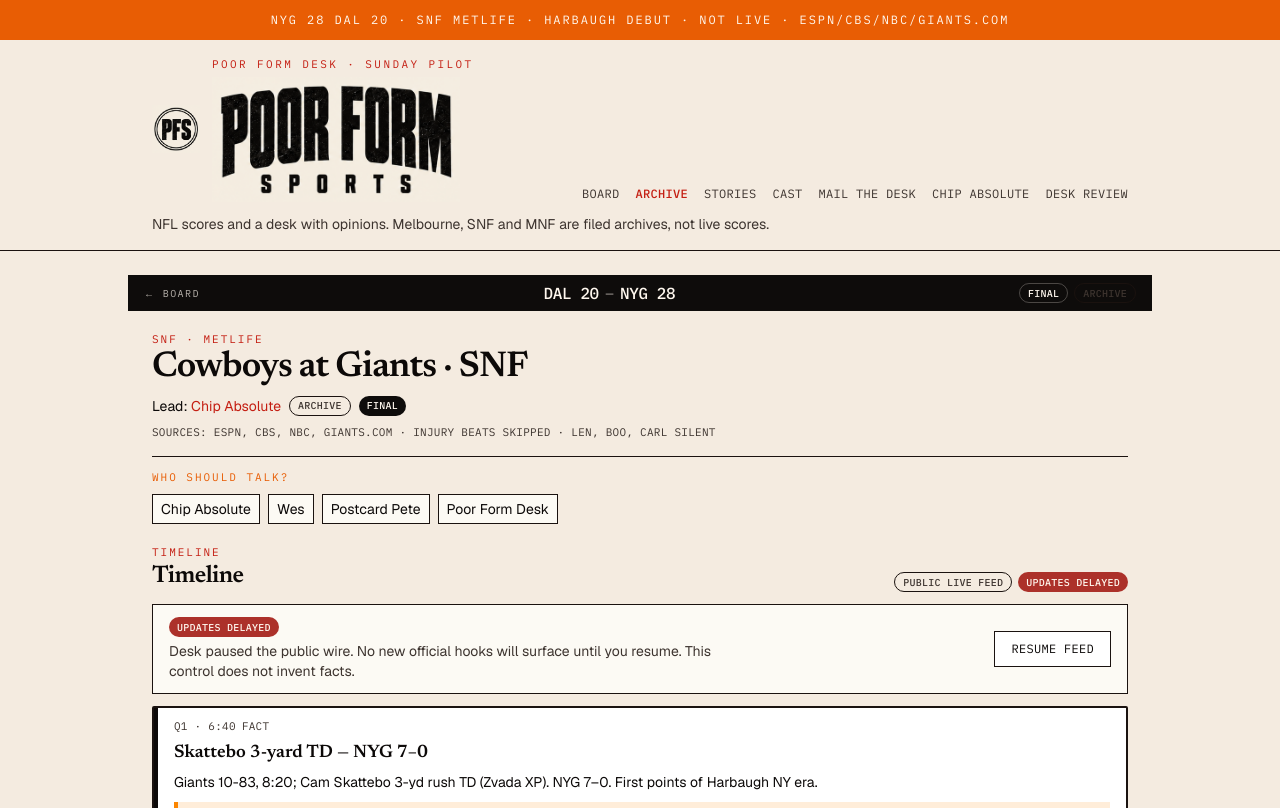
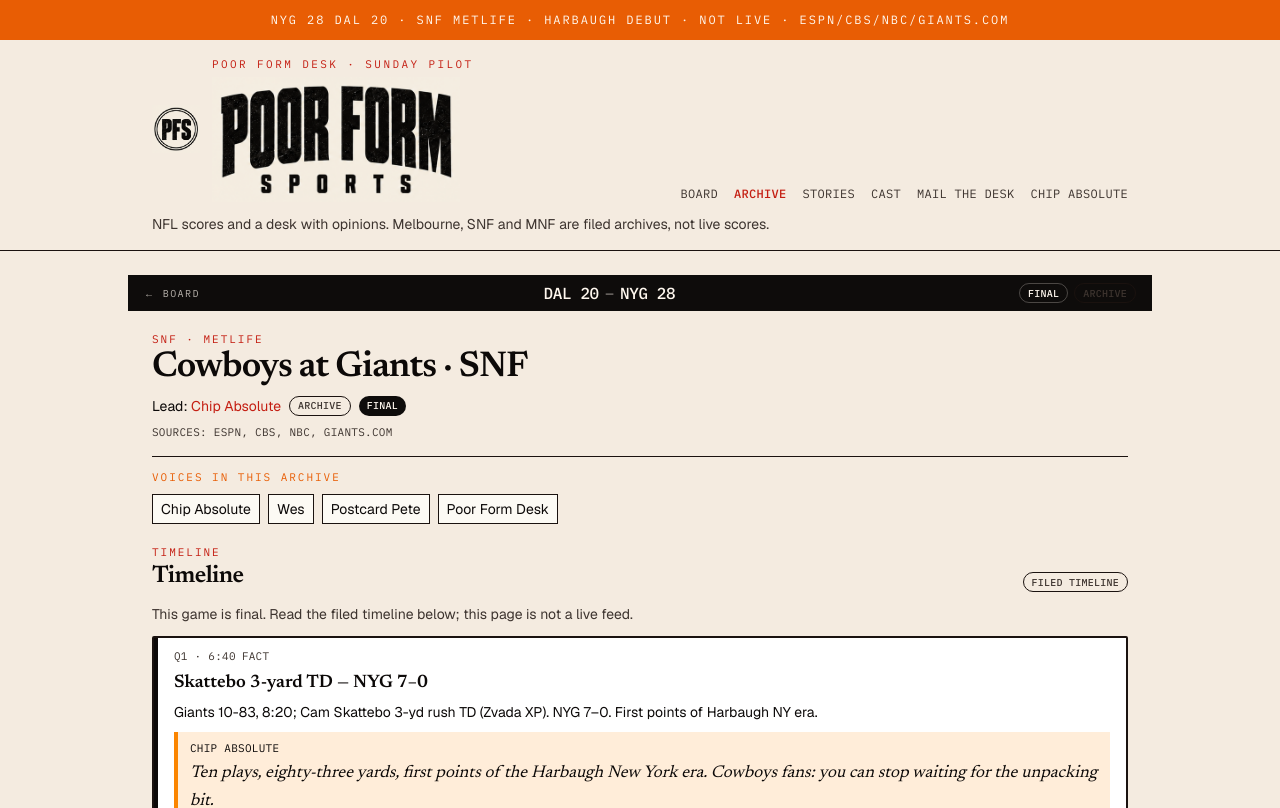
Before and after one commit to dillon-pfs/newsroom-sunday-pilot, a Next.js app: page /games/demo-dal-nyg-snf/delayed in a window 1280 px wide. Shown: the top 808 px of the page. Built offline with nearby package versions, Linux system fonts and the light colour scheme.

Commit message:
Label finished demo archives as filed timelines.
Strip live-wire chrome (Listening, Pause/Resume, Updates delayed) from Melbourne/SNF/MNF archives, drop public Desk review invitations, and keep /review staff-gated. Hold Production.

Co-authored-by: dillon-pfs <dillon-pfs@users.noreply.github.com>

```diff
--- a/app/games/[id]/delayed/page.tsx
+++ b/app/games/[id]/delayed/page.tsx
@@ -1,5 +1,6 @@
 import { GameView } from "@/components/game-view";
 import { getPublicGame, listPublicGames } from "@/lib/live/public";
+import { shareMetadata } from "@/lib/share";
 
 export function generateStaticParams() {
   return listPublicGames()
@@ -12,7 +13,14 @@ export async function generateMetadata({
 }: PageProps<"/games/[id]/delayed">) {
   const { id } = await params;
   const game = getPublicGame(id);
-  return { title: game ? `${game.name} · Updates delayed` : "Game" };
+  if (!game) return { title: "Game" };
+  if (game.demo) {
+    return shareMetadata(
+      `${game.name} · Archive`,
+      `${game.windowLabel}: a filed archive, never a live score.`,
+    );
+  }
+  return { title: `${game.name} · Updates delayed` };
 }
 
 export default async function DelayedGamePage({
--- a/app/page.tsx
+++ b/app/page.tsx
@@ -1,4 +1,3 @@
-import Link from "next/link";
 import { CastStrip } from "@/components/cast-strip";
 import { BestOfDemo } from "@/components/best-of-demo";
 import { Scoreboard } from "@/components/scoreboard";
@@ -38,19 +37,6 @@ export default function HomePage() {
       <BestOfDemo />
       <CastStrip />
       <StoriesStrip stories={stories} />
-
-      <section className="border-t border-border pt-4">
-        <h2 className="font-heading text-lg font-semibold">Desk review</h2>
-        <p className="mt-1 max-w-xl text-sm leading-6 text-ink-soft">
-          Private desk tape. Not on the public board.
-        </p>
-        <Link
-          href="/review"
-          className="mt-2 inline-block font-mono text-xs tracking-wide text-masthead uppercase underline-offset-4 hover:underline"
-        >
-          Unlock review
-        </Link>
-      </section>
     </div>
   );
 }
--- a/app/stories/page.tsx
+++ b/app/stories/page.tsx
@@ -24,11 +24,7 @@ export default function StoriesIndexPage() {
         </p>
       </section>
 
-      {stories.length === 0 ? (
-        <p className="font-mono text-[11px] tracking-wide text-ink-soft uppercase">
-          More stories when Editor lands copy.
-        </p>
-      ) : (
+      {stories.length > 0 ? (
         <ul className="space-y-3">
           {stories.map((story) => (
             <li key={story.slug}>
@@ -36,11 +32,7 @@ export default function StoriesIndexPage() {
             </li>
           ))}
         </ul>
-      )}
-
-      <p className="border-t border-border pt-4 font-mono text-[11px] tracking-wide text-ink-soft uppercase">
-        More stories when Editor lands copy.
-      </p>
+      ) : null}
     </div>
   );
 }
--- a/components/game-view.tsx
+++ b/components/game-view.tsx
@@ -53,7 +53,7 @@ export function GameView({ id, paused }: { id: string; paused: boolean }) {
             </p>
             {voices.length > 0 ? (
               <div className="mt-4 border-t border-border pt-3">
-                <p className="font-mono text-[11px] tracking-[0.18em] text-demo uppercase">Who should talk?</p>
+                <p className="font-mono text-[11px] tracking-[0.18em] text-demo uppercase">Voices in this archive</p>
                 <div className="mt-2 flex flex-wrap gap-2">
                   {voices.map((voice) => (
                     <Link key={voice.slug} href={`/cast/${voice.slug}`} className="border border-border bg-card px-2 py-1 text-sm underline-offset-4 hover:underline">
@@ -75,16 +75,11 @@ export function GameView({ id, paused }: { id: string; paused: boolean }) {
                   Timeline
                 </h2>
               </div>
-              <div className="flex items-center gap-1.5">
-                <DeskPill tone="outline">Public live feed</DeskPill>
-                {paused ? (
-                  <DeskPill tone="warn">Updates delayed</DeskPill>
-                ) : (
-                  <DeskPill tone="outline">Listening</DeskPill>
-                )}
-              </div>
+              <DeskPill tone="outline">Filed timeline</DeskPill>
             </div>
-            <PublicFeedControls paused={paused} gameId={game.id} />
+            <p className="text-sm text-ink-soft">
+              This game is final. Read the filed timeline below; this page is not a live feed.
+            </p>
             <EntryList
               entries={entries}
               emptyTitle="No official hooks yet"
--- a/components/site-nav.tsx
+++ b/components/site-nav.tsx
@@ -32,11 +32,6 @@ const nav = [
     label: "Chip Absolute",
     match: (path: string) => path.startsWith("/cast/chip-absolute"),
   },
-  {
-    href: "/review",
-    label: "Desk review",
-    match: (path: string) => path.startsWith("/review"),
-  },
 ];
 
 export function SiteNav() {
--- a/lib/demo/banners.ts
+++ b/lib/demo/banners.ts
@@ -15,20 +15,17 @@ const DEMO_CHROME: Record<string, DemoChrome> = {
   [melbourneId]: {
     banner: melbourneBanner,
     kicker: "Melbourne · MCG",
-    sources:
-      "Sources: ESPN, Reuters, Rams.com, NFL gamebook · Injury beats skipped · Carl silent",
+    sources: "Sources: ESPN, Reuters, Rams.com, NFL gamebook",
   },
   [dalNygId]: {
     banner: dalNygBanner,
     kicker: "SNF · MetLife",
-    sources:
-      "Sources: ESPN, CBS, NBC, Giants.com · Injury beats skipped · Len, Boo, Carl silent",
+    sources: "Sources: ESPN, CBS, NBC, Giants.com",
   },
   [denKcId]: {
     banner: denKcBanner,
     kicker: "MNF · Arrowhead",
-    sources:
-      "Sources: ESPN recap gameId 401872931 · X crawl cited in digest only · Injury beats skipped · Len, Boo silent",
+    sources: "Sources: ESPN recap gameId 401872931",
   },
 };
 
--- a/lib/live/catalog.ts
+++ b/lib/live/catalog.ts
@@ -29,7 +29,7 @@ export const games: Game[] = [
     assignedBloggerId: LEAD_VOICE_ID,
     demo: true,
     feedNote:
-      "Melbourne MCG archive — not a live wire. Sources: ESPN, Reuters, Rams.com, NFL gamebook. Injury beats skipped. Carl silent.",
+      "Melbourne MCG archive — not a live wire. Sources: ESPN, Reuters, Rams.com, NFL gamebook.",
   },
   {
     id: "demo-dal-nyg-snf",
@@ -44,7 +44,7 @@ export const games: Game[] = [
     assignedBloggerId: LEAD_VOICE_ID,
     demo: true,
     feedNote:
-      "DAL @ NYG Sunday night archive — not a live wire. Sources: ESPN, CBS, NBC, Giants.com. Injury beats skipped. Len, Boo, Carl silent.",
+      "DAL @ NYG Sunday night archive — not a live wire. Sources: ESPN, CBS, NBC, Giants.com.",
   },
   {
     id: "demo-den-kc-mnf",
@@ -59,7 +59,7 @@ export const games: Game[] = [
     assignedBloggerId: LEAD_VOICE_ID,
     demo: true,
     feedNote:
-      "DEN @ KC Monday night archive — not a live wire. Sources: ESPN recap gameId 401872931. X crawl metrics cited in digest only. Injury beats skipped. Len, Boo silent.",
+      "DEN @ KC Monday night archive — not a live wire. Sources: ESPN recap gameId 401872931.",
   },
 ];
 
--- a/package.json
+++ b/package.json
@@ -8,7 +8,7 @@
     "start": "next start --port 43147 --hostname 0.0.0.0",
     "lint": "eslint",
     "typecheck": "next typegen && tsc --noEmit",
-    "test": "node --experimental-strip-types --test tests/nfl/*.test.ts tests/public-copy.test.ts tests/demo-density.test.ts",
+    "test": "node --experimental-strip-types --test tests/nfl/*.test.ts tests/public-copy.test.ts tests/demo-density.test.ts tests/archive-chrome.test.ts",
     "test:nfl": "node --experimental-strip-types --test tests/nfl/*.test.ts",
     "smoke:espn": "node --experimental-strip-types scripts/smoke-espn.ts",
     "smoke:failover": "node --experimental-strip-types scripts/smoke-failover.ts"
```
Also changed, not shown: 1 other file (tests, documents, lock files or other folders).
